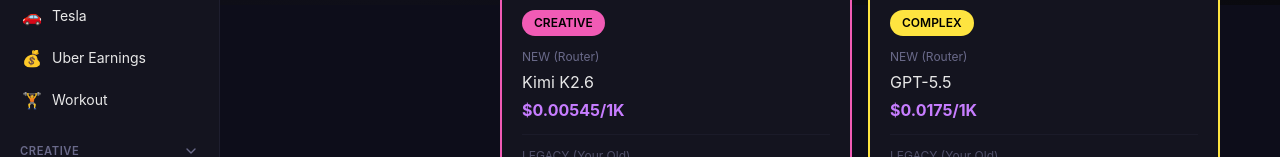
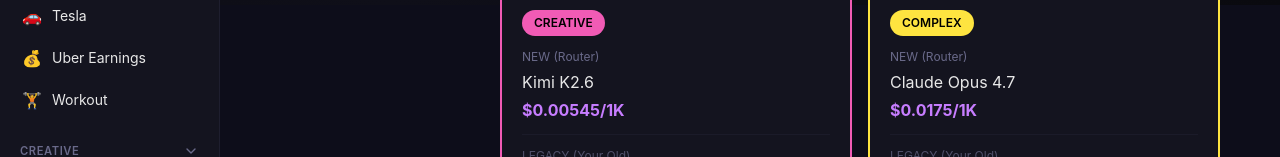
Before and after one commit to Animal71Animal/Mission-Control, a Next.js app: page /cost-tracker in a window 1280 px wide. Shown: the part 795-952 px from the top of the page. Built offline with nearby package versions, Linux system fonts and the light colour scheme.

Commit message:
Switch complex tier from GPT-5.5 to Claude Opus 4.7

```diff
--- a/app/api/route-model/route.ts
+++ b/app/api/route-model/route.ts
@@ -5,7 +5,7 @@
 // === MODEL ROUTER CONFIGURATION ===
 const TIER_SIMPLE = "gpt-5-nano";
 const TIER_STANDARD = "minimax-m2.7";
-const TIER_COMPLEX = "gpt-5.5";
+const TIER_COMPLEX = "claude-opus-4.7";
 const TIER_CREATIVE = "kimi-k2.6";
 
 const COST_RATES: Record<string, string> = {
@@ -105,7 +105,7 @@
       simple: { model: TIER_SIMPLE, cost_per_1k: COST_RATES[TIER_SIMPLE] },
       standard: { model: TIER_STANDARD, cost_per_1k: COST_RATES[TIER_STANDARD] },
       creative: { model: TIER_CREATIVE, cost_per_1k: COST_RATES[TIER_CREATIVE] },
-      complex: { model: TIER_COMPLEX, cost_per_1k: COST_RATES[TIER_COMPLEX] },
+      complex: { model: TIER_COMPLEX, cost_per_1k: "$0.0175" },
     },
     standard_keywords_count: M2_7_KEYWORDS.length,
     complex_keywords_count: COMPLEX_KEYWORDS.length,
--- a/app/cost-tracker/page.tsx
+++ b/app/cost-tracker/page.tsx
@@ -37,7 +37,7 @@
   "gpt-5-nano": "GPT-5 Nano",
   "minimax-m2.7": "MiniMax M2.7",
   "kimi-k2.6": "Kimi K2.6",
-  "gpt-5.5": "GPT-5.5",
+  "claude-opus-4.7": "Claude Opus 4.7",
 };
 
 const LEGACY_NAMES: Record<string, string> = {
@@ -98,7 +98,7 @@
               { tier: "simple", newModel: "GPT-5 Nano", newCost: "$0.00045", legacyModel: "Kimi K2.5", legacyCost: "$0.0009", desc: "Weather, reminders" },
               { tier: "standard", newModel: "MiniMax M2.7", newCost: "$0.0009", legacyModel: "Kimi K2.5", legacyCost: "$0.0009", desc: "Coding, Mission Control" },
               { tier: "creative", newModel: "Kimi K2.6", newCost: "$0.00545", legacyModel: "Kimi K2.5", legacyCost: "$0.0009", desc: "Vision, creative tasks" },
-              { tier: "complex", newModel: "GPT-5.5", newCost: "$0.0175", legacyModel: "Claude Opus", legacyCost: "$0.025", desc: "Investor docs, legal" },
+              { tier: "complex", newModel: "Claude Opus 4.7", newCost: "$0.0175", legacyModel: "Claude Opus", legacyCost: "$0.025", desc: "Investor docs, legal" },
             ].map((t) => (
               <div key={t.tier} style={{
                 background: "var(--card)",
```
